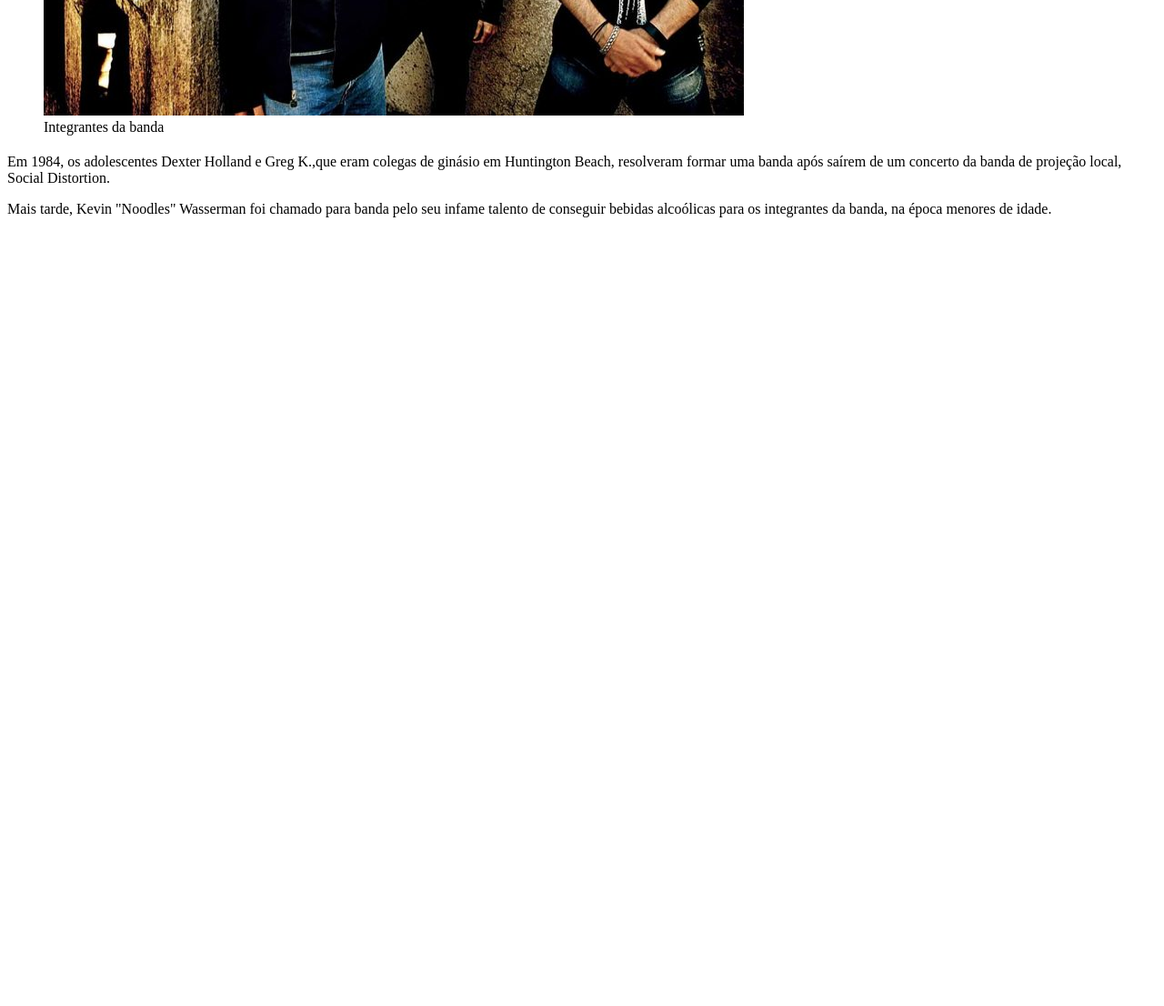
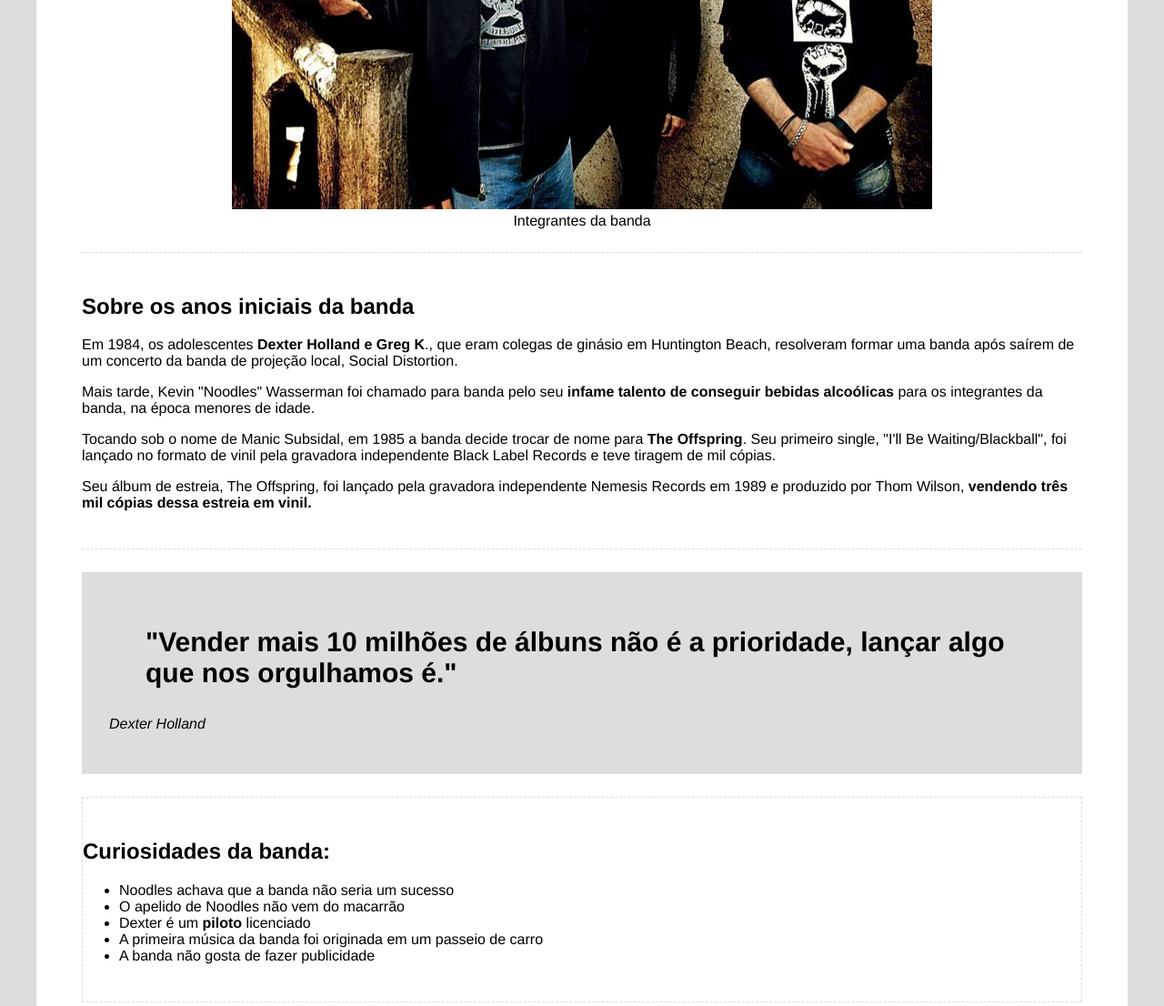
Before and after one commit to Vicdomingos/Tributo, a plain HTML site: page 4_TRIBUTO/index.html in a window 1280 px wide. Shown: the part 500-1606 px from the top of the page at 91% size. Before the commit the page ends 800 px from the top, so only its background shows below. Drawn offline with Linux system fonts and the light colour scheme.

Commit message:
Adicionei algumas tags

```diff
--- a/4_TRIBUTO/css/styles.css
+++ b/4_TRIBUTO/css/styles.css
@@ -1,3 +1,66 @@
+html {
+    font-family: Helvetica;
+    background-color: #ddd;
+}
+
+.container {
+    max-width: 1100px;
+    background-color: #fff;
+    position: relative;
+    margin: 50px auto;
+    padding: 20px 50px;
+}
+
+.bold {
+    font-weight: bold;
+}
+
+/* header */
+.header {
+    text-align: center ;
+}
+
 .main-title {
-    color: red;
+    font-size: 40px;
 }
+
+.main-paragraph {
+    font-style: italic;
+}
+
+/* imagem destaque */
+.featured-image {
+    text-align: center;
+    margin-top: 30px;
+}
+
+/* Biografia */
+.biography-container {
+    padding: 25px 0;
+    margin: 25px 0;
+    border-top: 1px dashed #ddd;
+    border-bottom: 1px dashed #ddd;
+}
+
+/* Qhotes */
+.quotes-container {
+    background-color: #ddd;
+    padding: 30px;
+}
+
+.quotes-container blockquote {
+    font-weight: bold;
+    font-size: 30px;
+}
+
+.quotes-container p {
+    font-style: italic;
+}
+
+/* Curiosidades */
+.curiosities-container {
+    padding: 25px 0;
+    margin: 25px 0;
+    border: 1px dashed #ddd;
+    border-bottom: 1px dashed #ddd;
+}
--- a/4_TRIBUTO/index.html
+++ b/4_TRIBUTO/index.html
@@ -1,10 +1,11 @@
 <!DOCTYPE html>
-<html lang="pt-br">
+<html lang="en">
   <head>
-    <meta charset="UTF-8">
-    <meta name="viewport" content="width=device-width, initial-scale=1.0">
+    <meta charset="UTF-8" />
+    <meta http-equiv="X-UA-Compatible" content="IE=edge" />
+    <meta name="viewport" content="width=device-width, initial-scale=1.0" />
     <title>Página de Tributo: The Offspring</title>
-    <link rel="stylesheet" href="css/styles.css">
+    <link rel="stylesheet" href="css/styles.css" />
   </head>
   <body>
     <div class="container">
@@ -16,25 +17,91 @@
       <!-- Imagem de destaque -->
       <div class="featured-image">
         <figure>
-                <img src="img/offspring_1.jpg" alt="A banda The Offspring">
+          <img src="img/offspring_1.jpg" alt="A banda The Offspring" />
           <figcaption>Integrantes da banda</figcaption>
         </figure>
+      </div>
       <!-- Biografia -->
       <div class="biography-container">
-                <h2 class="Sobre os anos iniciais da banda"></h2>
-                <p>Em 1984, os adolescentes
-                    <span class="bold">Dexter Holland e Greg K</span>.,que eram colegas
+        <h2>Sobre os anos iniciais da banda</h2>
+        <p>
+          Em 1984, os adolescentes
+          <span class="bold">Dexter Holland e Greg K</span>., que eram colegas
           de ginásio em Huntington Beach, resolveram formar uma banda após
           saírem de um concerto da banda de projeção local, Social Distortion.
         </p>
         <p>
           Mais tarde, Kevin "Noodles" Wasserman foi chamado para banda pelo seu
-                    <span class="bold">infame talento de conseguir bebidas alcoólicas</span>
+          <span class="bold"
+            >infame talento de conseguir bebidas alcoólicas</span
+          >
           para os integrantes da banda, na época menores de idade.
+        </p>
+        <p>
+          Tocando sob o nome de Manic Subsidal, em 1985 a banda decide trocar de
+          nome para <span class="bold">The Offspring</span>. Seu primeiro
+          single, "I'll Be Waiting/Blackball", foi lançado no formato de vinil
+          pela gravadora independente Black Label Records e teve tiragem de mil
+          cópias.
+        </p>
+        <p>
+          Seu álbum de estreia, The Offspring, foi lançado pela gravadora
+          independente Nemesis Records em 1989 e produzido por Thom Wilson,
+          <span class="bold">
+            vendendo três mil cópias dessa estreia em vinil.</span
+          >
+        </p>
+      </div>
+      <!-- Container de citação -->
+      <div class="quotes-container">
+        <blockquote>
+          "Vender mais 10 milhões de álbuns não é a prioridade, lançar algo que
+          nos orgulhamos é."
+        </blockquote>
+        <p>Dexter Holland</p>
+      </div>
+      <!-- Curiosidades -->
+      <div class="curiosities-container">
+        <h2>Curiosidades da banda:</h2>
+        <ul>
+          <li>Noodles achava que a banda não seria um sucesso</li>
+          <li>O apelido de Noodles não vem do macarrão</li>
+          <li>Dexter é um <span class="bold">piloto</span> licenciado</li>
+          <li>
+            A primeira música da banda foi originada em um passeio de carro
+          </li>
+          <li>A banda não gosta de fazer publicidade</li>
+        </ul>
+      </div>
+      <!-- Segunda citação -->
+      <div class="quotes-container">
+        <blockquote>
+          "Chances thrown <br />
+          Nothing's free <br />
+          Longing for what used to be <br />
+          Still, it's hard <br />
+          Hard to see <br />
+          Fragile lives, shattered dreams"
+        </blockquote>
+        <p>The Offspring - The kids aren't alright</p>
+      </div>
+      <!-- Segunda imagem -->
+      <div class="img-bold">
+        <figure>
+          <img src="img/offspring_2.jpeg" alt="The Offspring em um show" />
+          <figcaption>Dexter Holland comandando a Offspring</figcaption>
+        </figure>
+      </div>
+      <!-- Mais informações -->
+      <div class="moreinfo-container">
+        <h2>Mais informações:</h2>
+        <p>
+          Você pode conhecer mais sobre a banda
+          <a href="https://pt.wikipedia.org/wiki/The_Offspring"
+            >clicando aqui</a
+          >
         </p>
       </div>
     </div>
-    </div>
-
   </body>
 </html>
```
Lines whose indentation alone changed are shown as unchanged.
